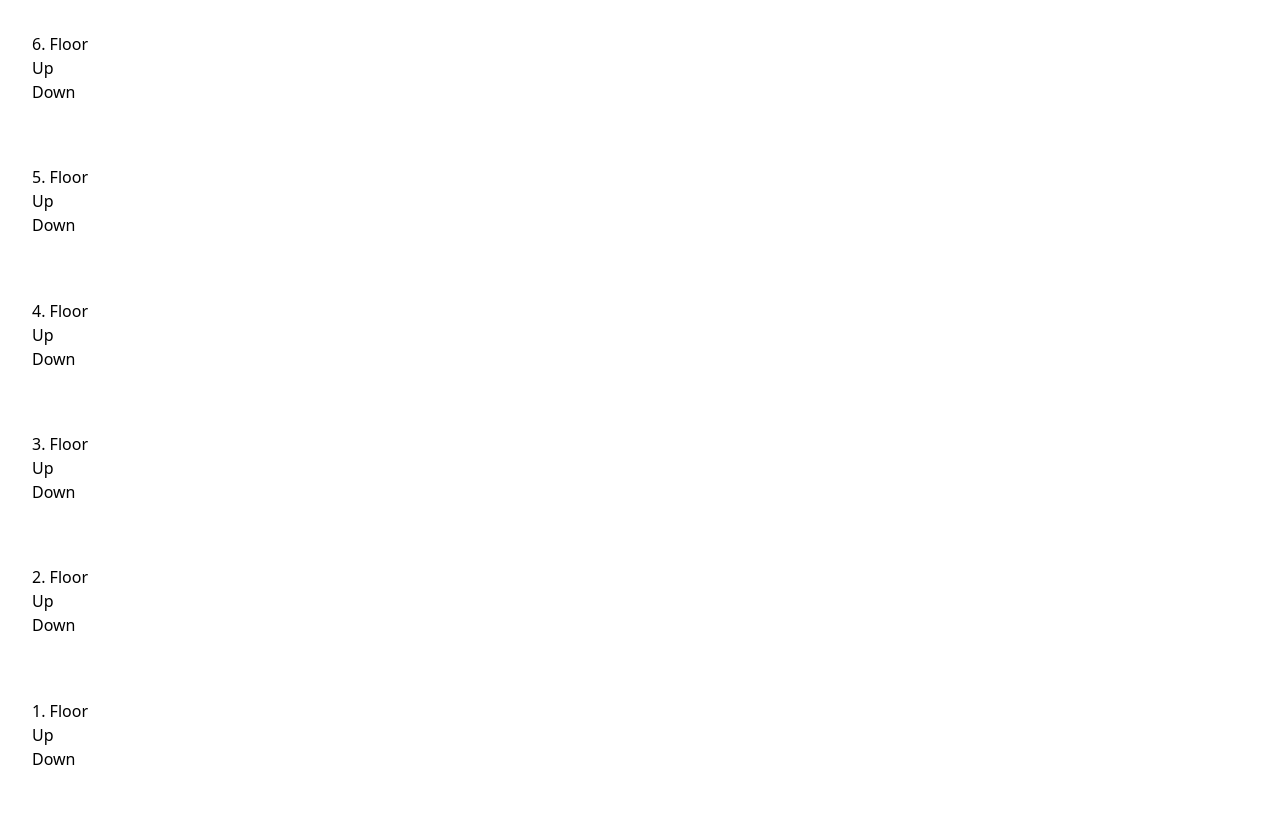
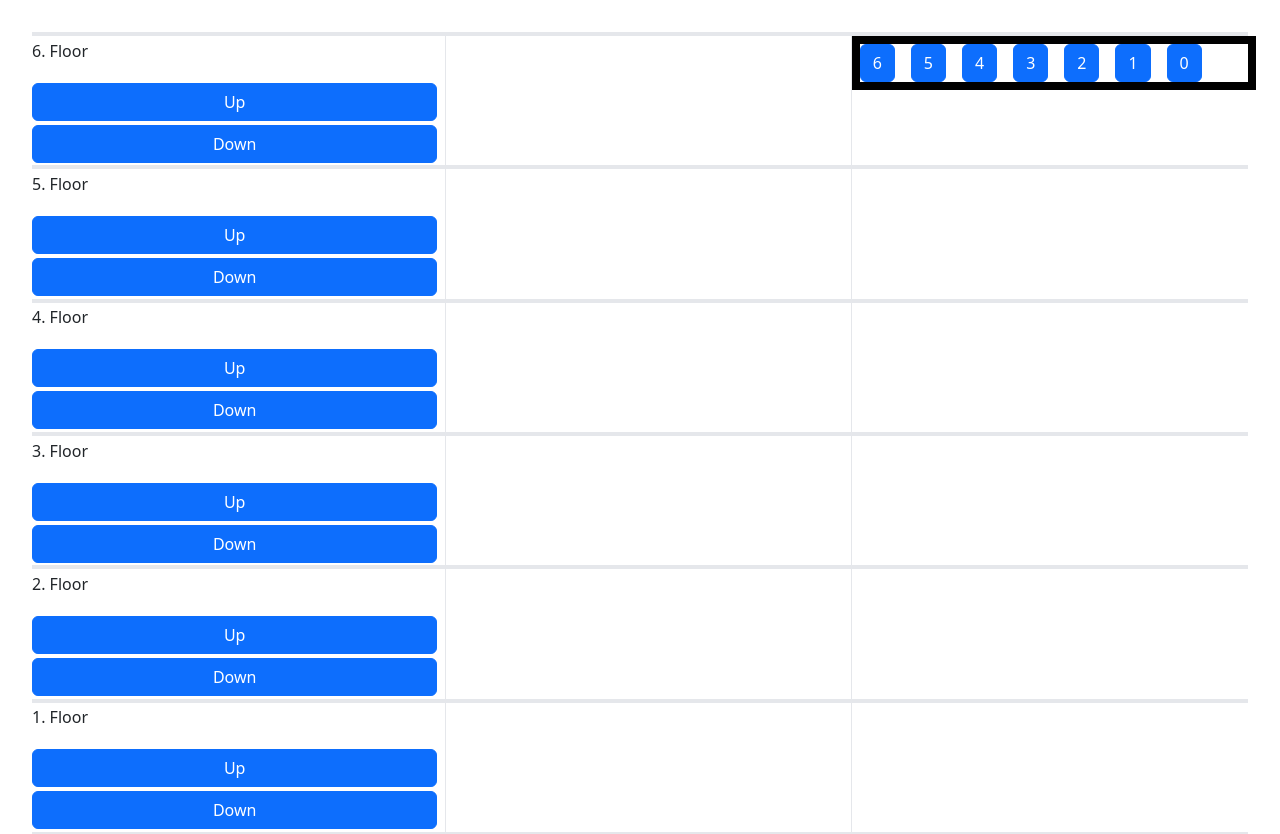
Before and after one commit to Barabasbalazs/Elevators, a React (Vite) app in the folder elevator-project/: page / in a window 1280 px wide. Shown: the top 834 px of the page. Built offline with nearby package versions, Linux system fonts and the light colour scheme.

Commit message:
callback hell

```diff
--- a/elevator-project/package.json
+++ b/elevator-project/package.json
@@ -9,7 +9,9 @@
     "preview": "vite preview"
   },
   "dependencies": {
+    "bootstrap": "^5.2.3",
     "react": "^18.2.0",
+    "react-bootstrap": "^2.7.0",
     "react-dom": "^18.2.0"
   },
   "devDependencies": {
--- /dev/null
+++ b/elevator-project/src/components/ElevatorComp.jsx
@@ -0,0 +1,21 @@
+import { Button } from 'react-bootstrap';
+
+const ElevatorComp = (props) => {
+
+    // console.log(`${props.side} here and i'm currently on ${props.currentFloor}`);
+
+    const buttonClicked = (e) => {
+        props.buttonClickCallback(props.side, props.currentFloor, e.target.value);
+    }
+
+    return (
+        <div key={props.side} className="text-2xl space-x-4 border-8 border-black">
+            {props.floors.map((index) => {
+                return <Button key={index} value={index} onClick={buttonClicked}>{index}</Button>;
+                })
+            }
+        </div>
+    );
+}
+
+export default ElevatorComp
--- a/elevator-project/src/components/Floor.jsx
+++ b/elevator-project/src/components/Floor.jsx
@@ -1,10 +1,41 @@
+import { useState, useEffect } from 'react'
+import { Button } from 'react-bootstrap';
+import ElevatorComp from './ElevatorComp';
+
 const Floor = (props) => {
 
+    console.log(`Floor : ${props.index} left: ${props.left} && right: ${props.right}`);
+
+    const [floors] = useState(props.floors.reverse());
+    // const [currentFloor] = useState(props.index);
+
+    const buttonClicked = (e) => {
+        props.floorCallBack(props.index, e.target.value);
+    }
+
     return (
-        <div className=" h-1/6 text-left">
-            <p>{ props.index }. Floor</p>
-            <button>Up</button><br></br>
-            <button>Down</button>
+        <div className="h-1/6 text-left grid grid-cols-3 divide-x items-center border-t-4 space-x-2">
+            <div className="grid grid-cols items-center space-y-1">
+                <p>{ props.index }. Floor</p>
+                <Button value={'up'} onClick={buttonClicked}>Up</Button>
+                <Button value={'down'} onClick={buttonClicked}>Down</Button>
+            </div>
+            <div className="h-full w-full">
+            {props.index === props.left &&
+                <ElevatorComp floors={floors} side={'left'}
+                    currentFloor={props.index}
+                    buttonClickCallback={props.elevatorCallBack}
+                />
+            }
+            </div>
+            <div className="h-full w-full border-l-4">
+            {props.index === props.right &&
+                 <ElevatorComp floors={floors} side={'right'}
+                    currentFloor={props.index}
+                    buttonClickCallback={props.elevatorCallBack}
+                 />
+            }
+            </div>
         </div>
     )
 }
--- a/elevator-project/src/main.jsx
+++ b/elevator-project/src/main.jsx
@@ -2,6 +2,7 @@ import React from 'react'
 import ReactDOM from 'react-dom/client'
 import ElevatorApp from './views/ElevatorApp'
 import './index.css'
+import 'bootstrap/dist/css/bootstrap.min.css';
 
 ReactDOM.createRoot(document.getElementById('root')).render(
   <React.StrictMode>
--- a/elevator-project/src/views/ElevatorApp.jsx
+++ b/elevator-project/src/views/ElevatorApp.jsx
@@ -1,18 +1,53 @@
-import { useState } from 'react'
+import { useState, useEffect } from 'react'
 import Floor from '../components/Floor'
 import '../styles/ElevatorApp.css'
 
 const ElevatorApp = () => {
-  const [count, setCount] = useState(0)
 
-  const [floors] = useState([6, 5, 4, 3, 2, 1, 0])
+  const [floors, setFloors] = useState([6, 5, 4, 3, 2, 1, 0])
+
+  const [left, setLeft] = useState({
+    pos: 0
+  })
+
+  const [right, setRight] = useState({
+    pos: 6
+  })
+
+  const floorButtonPush = (floorNumber, buttonClicked) => {
+    console.log(`On floor = ${floorNumber} clicked button = ${buttonClicked}`);
+  }
+
+  const elavatorButtonPush = async (side, floorPos, buttonClicked) => {
+    if (side === 'left') {
+      console.log(`Left is going: ${buttonClicked}`);
+      setLeft({
+        pos: buttonClicked
+      });
+    } else if (side === 'right') {
+      console.log(`Right is going: ${buttonClicked}`);
+      setRight({
+        pos: buttonClicked
+      });
+    }
+  }
 
   return (
     <div className="flex justify-center">
       <div className="w-full h-screen">
         {floors.map((index) => {
-          return <Floor index={index}/>;
-        })}
+            return <Floor
+                    index={index}
+                    floors={floors}
+                    key={index}
+                    leftOnFloor={true}
+                    rightOnFloor={true}
+                    elevatorCallBack={elavatorButtonPush}
+                    floorCallBack={floorButtonPush}
+                    right={right.pos}
+                    left={left.pos}
+                    />; }
+        )}
       </div>
     </div>
   )
```
Also changed, not shown: 1 other file (tests, documents, lock files or other folders).
